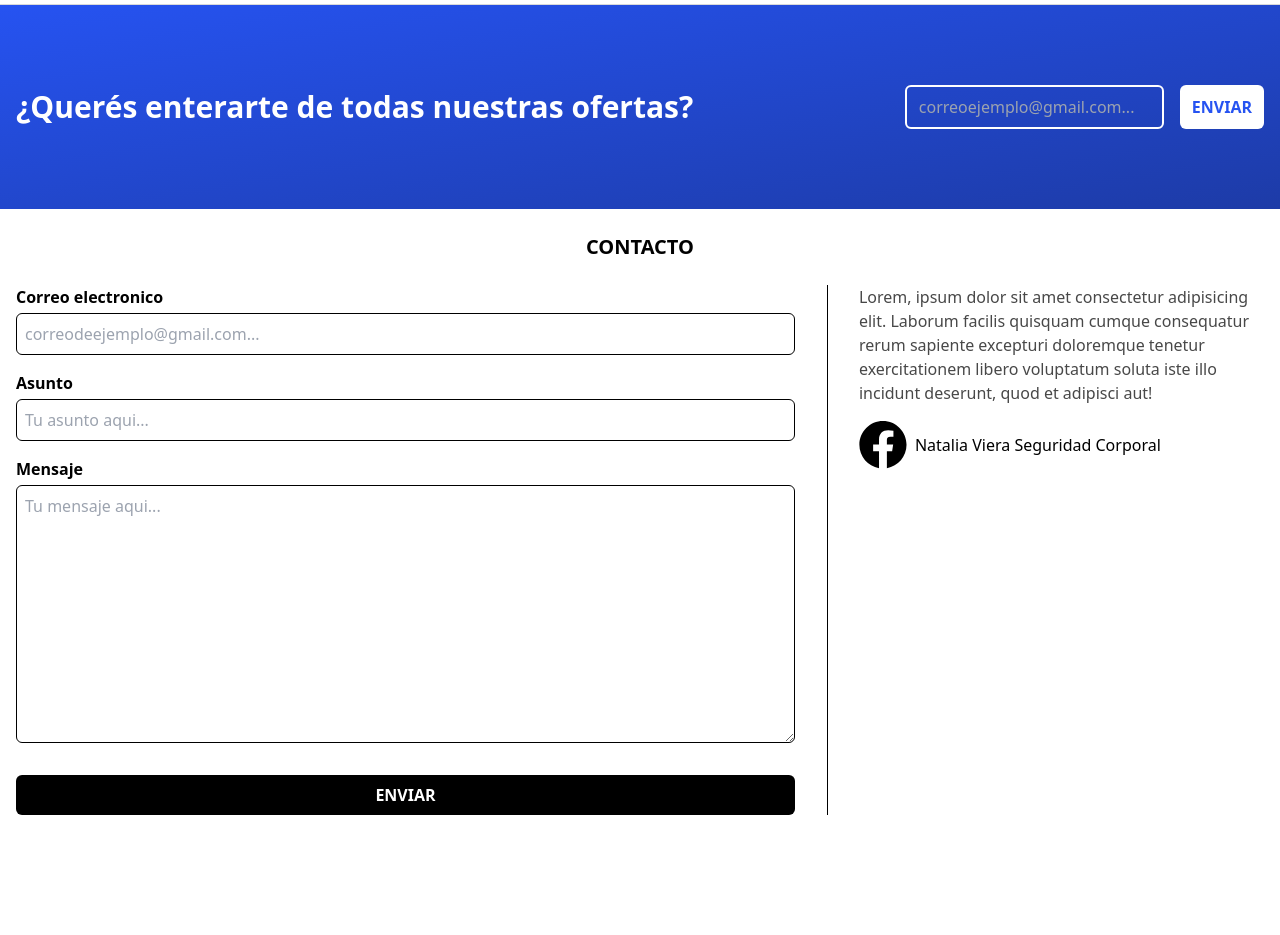
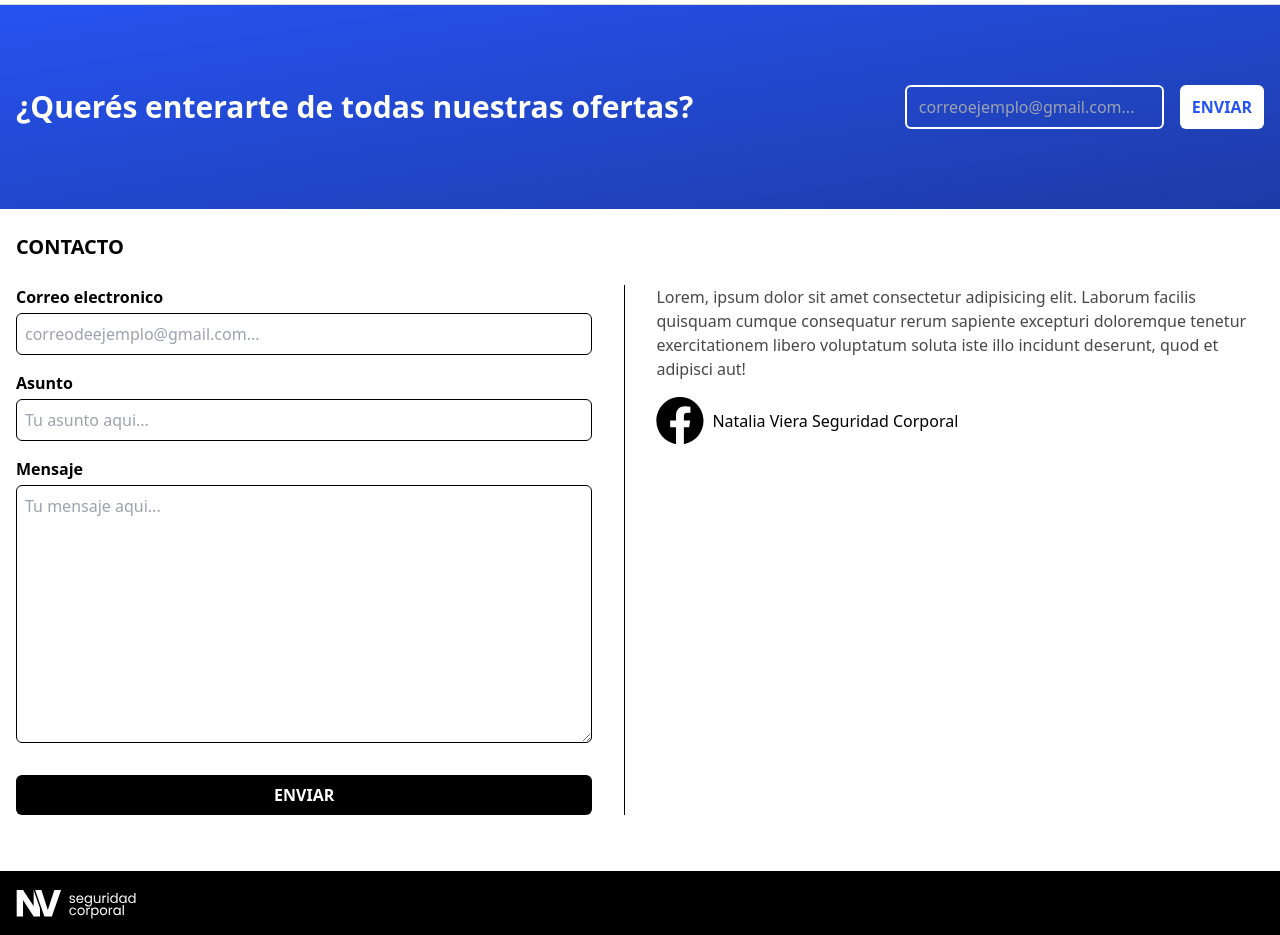
Before and after one commit to Paablo990/ecommerce-natalia-viera, a PHP site: page / in a window 1280 px wide. Shown: the part 1813-2748 px from the top of the page. Before the commit the page ends 2628 px from the top, so only its background shows below. Run offline with PHP 8.4, Linux system fonts and the light colour scheme.

Commit message:
html y css del footer

```diff
--- a/css/tailwindcss.css
+++ b/css/tailwindcss.css
@@ -1229,12 +1180,8 @@ video {
     width: auto;
   }
 
-  .md\:w-1\/3{
-    width: 33.333333%;
-  }
-
-  .md\:w-2\/3{
-    width: 66.666667%;
+  .md\:w-1\/2{
+    width: 50%;
   }
 
   .md\:grid-cols-4{
@@ -1272,11 +1219,6 @@ video {
     bottom: 0px;
   }
 
-  .md\:before\:right-\[3xpx\]::before{
-    content: var(--tw-content);
-    right: 3xpx;
-  }
-
   .md\:before\:right-\[32px\]::before{
     content: var(--tw-content);
     right: 32px;
@@ -1296,12 +1238,6 @@ video {
     content: var(--tw-content);
     width: 1px;
   }
-
-  .md\:before\:bg-red-400::before{
-    content: var(--tw-content);
-    --tw-bg-opacity: 1;
-    background-color: rgb(248 113 113 / var(--tw-bg-opacity));
-  }
 }
 
 @media (min-width: 1024px){
--- a/index.html
+++ b/index.html
@@ -225,10 +225,12 @@
 
       <!-- contacto -->
       <section class="container py-6">
-        <h2 class="mb-6 text-center text-xl font-black uppercase">Contacto</h2>
+        <h2 class="mb-6 text-center text-xl font-black uppercase md:text-left">
+          Contacto
+        </h2>
         <div class="flex flex-col md:flex-row">
           <form
-            class="relative mb-[32px] flex flex-col gap-1 before:absolute before:bottom-[-32px] before:left-0 before:h-px before:w-full before:bg-black md:w-2/3 md:pr-[32px] md:before:bottom-0 md:before:right-[32px] md:before:left-full md:before:h-full md:before:w-px"
+            class="relative mb-[32px] flex flex-col gap-1 before:absolute before:bottom-[-32px] before:left-0 before:h-px before:w-full before:bg-black md:w-1/2 md:pr-[32px] md:before:bottom-0 md:before:right-[32px] md:before:left-full md:before:h-full md:before:w-px"
           >
             <!-- correo -->
             <label for="contacto-correo" class="font-bold"
@@ -278,7 +280,7 @@
 
           <!-- info contacto -->
           <div
-            class="mt-[32px] flex flex-col gap-4 md:mt-0 md:ml-[32px] md:w-1/3"
+            class="mt-[32px] flex flex-col gap-4 md:mt-0 md:ml-[32px] md:w-1/2"
           >
             <p class="text-natalia-gray-400">
               Lorem, ipsum dolor sit amet consectetur adipisicing elit. Laborum
@@ -301,5 +303,18 @@
         </div>
       </section>
     </main>
+
+    <!-- pie de pagina -->
+    <footer class="bg-black py-4">
+      <div class="container">
+        <a href="./" class="flex h-8 flex-shrink-0">
+          <img
+            src="./assets/natalia-logo-blanco.svg"
+            alt="Logo Natalia Viera: seguridad corporal"
+            class="h-full"
+          />
+        </a>
+      </div>
+    </footer>
   </body>
 </html>
```
Also changed, not shown: other parts of css/tailwindcss.css (+13 -62 lines).
